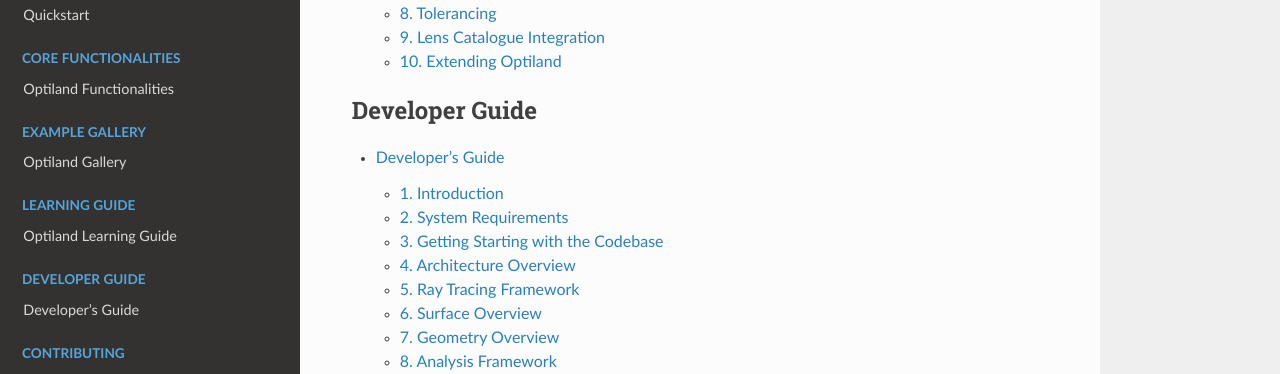
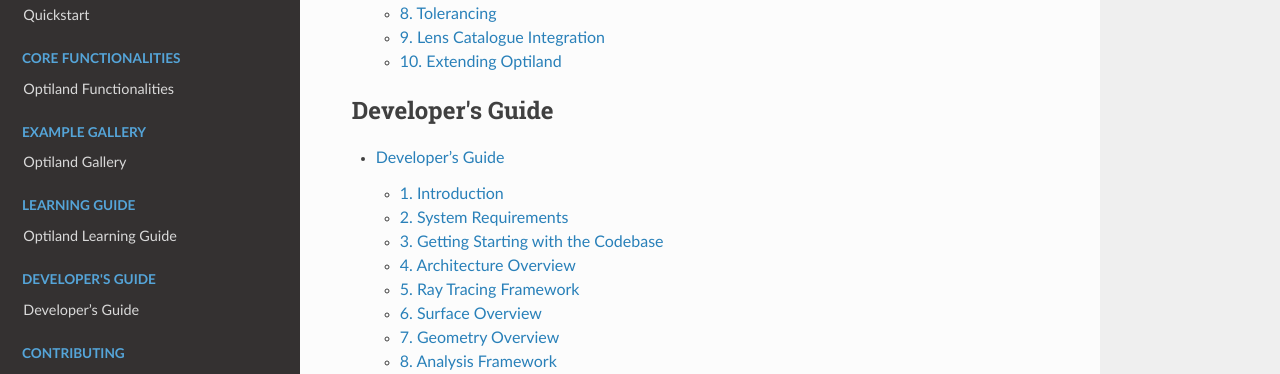
Before and after one commit to HarrisonKramer/optiland, a Sphinx documentation site: the page built from docs/index.rst, in a window 1280 px wide and 900 px high, scrolled down 1567 px. Shown: the part 166-540 px from the top of the window. Built offline with Sphinx 7.4.7 and the Read the Docs theme 3.1.0, drawn with Linux system fonts in a browser that asks for light colours; pages that are not in the unit, such as notebooks, are missing from menus.

```diff
--- a/docs/index.rst
+++ b/docs/index.rst
@@ -61,7 +61,7 @@ Python code to generate this 3D visualization:
 
 .. toctree::
    :maxdepth: 2
-   :caption: Developer Guide
+   :caption: Developer's Guide
 
    developers_guide
 
```
